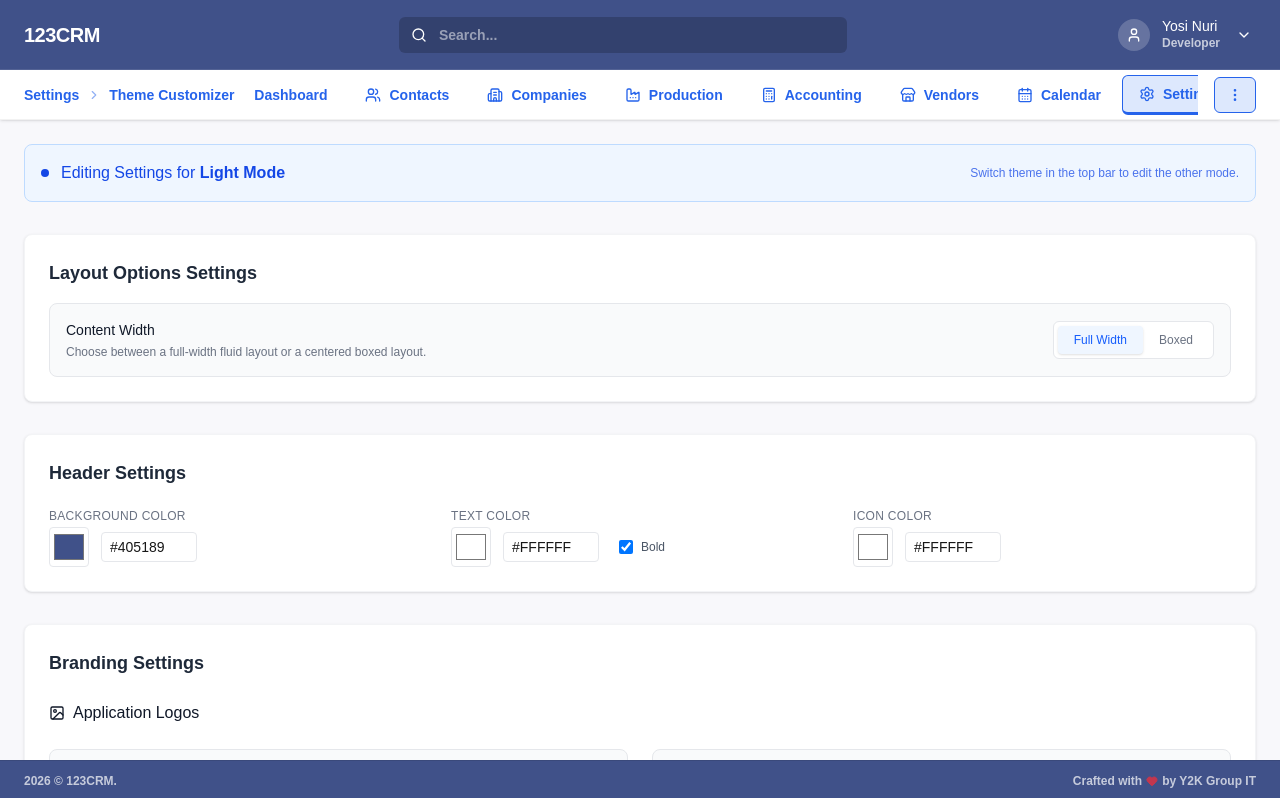
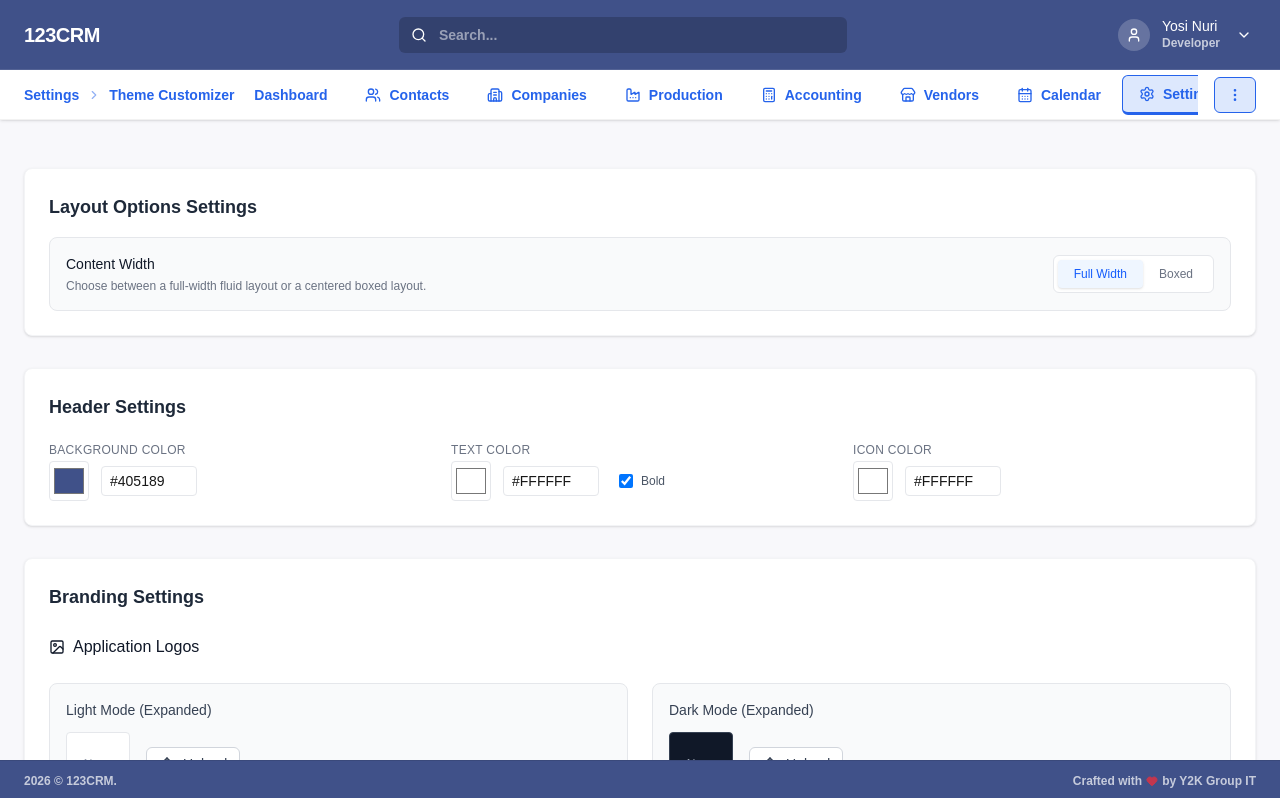
Before and after one commit to y2kgroup/123CRMv2_Frontend, a Next.js app: page /settings in a window 1280 px wide. Shown: the top 798 px of the page. Built offline with nearby package versions, Linux system fonts and the light colour scheme.

Commit message:
fix: Remove theme mode indicator from settings page

```diff
--- a/app/settings/page.tsx
+++ b/app/settings/page.tsx
@@ -259,23 +259,7 @@ export default function SettingsPage() {
 
     return (
         <div className="space-y-8">
-            {/* Mode Indicator/Warning */}
-            <div className={cn(
-                "p-4 rounded-lg flex items-center justify-between border",
-                theme === 'dark'
-                    ? "bg-slate-900 border-slate-700 text-blue-400"
-                    : "bg-blue-50 border-blue-200 text-blue-700"
-            )}>
-                <div className="flex items-center gap-3">
-                    <div className={cn("w-2 h-2 rounded-full", theme === 'dark' ? "bg-blue-400" : "bg-blue-700")} />
-                    <span className="font-medium">
-                        Editing Settings for <strong>{theme === 'dark' ? 'Dark Mode' : 'Light Mode'}</strong>
-                    </span>
-                </div>
-                <div className="text-xs opacity-75">
-                    Switch theme in the top bar to edit the other mode.
-                </div>
-            </div>
+
 
             <div className="grid gap-8">
                 {/* General Sections */}
@@ -323,7 +307,7 @@ export default function SettingsPage() {
                                         <label className="text-xs font-medium text-gray-500 dark:text-gray-400 uppercase tracking-wide">
                                             {field.label}
                                         </label>
-                                        <div className="flex items-center gap-3">
+                                        <div className="flex flex-wrap items-center gap-3">
                                             <input
                                                 type="color"
                                                 value={currentValue}
@@ -473,7 +457,7 @@ export default function SettingsPage() {
                 <div className="bg-white dark:bg-card-bg p-6 rounded-lg shadow-sm border border-gray-100 dark:border-gray-700">
                     <h2 className="text-lg font-semibold text-gray-800 dark:text-gray-200 mb-6">Button Options</h2>
 
-                    <div className="flex gap-4 mb-8 p-4 bg-gray-50 dark:bg-gray-800/50 rounded-lg border border-dashed border-gray-200 dark:border-gray-700 justify-center">
+                    <div className="flex flex-wrap gap-4 mb-8 p-4 bg-gray-50 dark:bg-gray-800/50 rounded-lg border border-dashed border-gray-200 dark:border-gray-700 justify-center">
                         <Button variant="primary" icon={Save}>Save</Button>
                         <Button variant="secondary" icon={SettingsIcon}>Secondary</Button>
                         <Button variant="tertiary" icon={Check}>Tertiary</Button>
--- a/components/layout/LayoutWrapper.tsx
+++ b/components/layout/LayoutWrapper.tsx
@@ -51,7 +51,7 @@ function LayoutContent({ children }: { children: React.ReactNode }) {
             >
                 {layoutMode === 'vertical' && <ActionBar />}
 
-                <div className="flex-1 p-6 pt-0">
+                <div className="flex-1 p-4 md:p-6 pt-0">
                     <div className={cn(
                         "w-full transition-all duration-300",
                         layoutWidth === 'boxed' ? "max-w-[1440px] mx-auto shadow-sm bg-white dark:bg-card-bg min-h-[calc(100vh-200px)] rounded-md border border-gray-100 dark:border-gray-800 p-6" : ""
```
